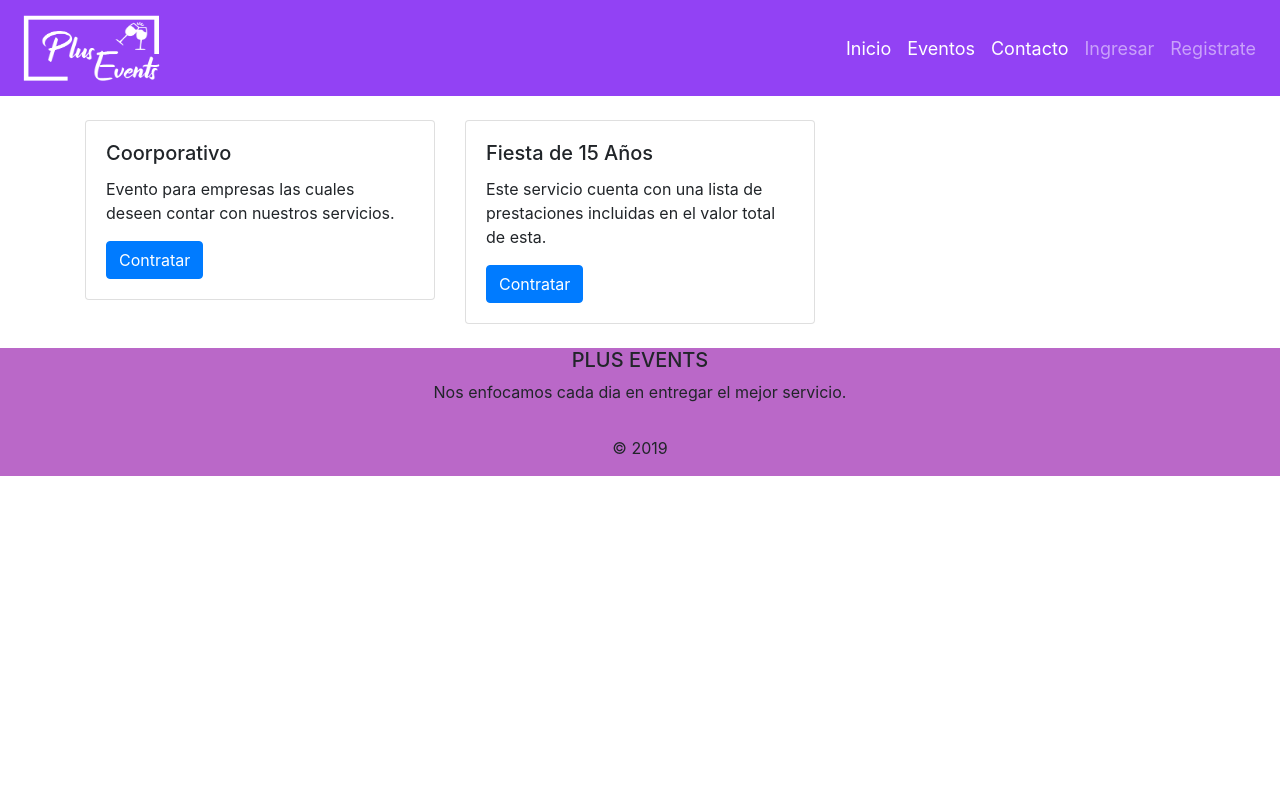
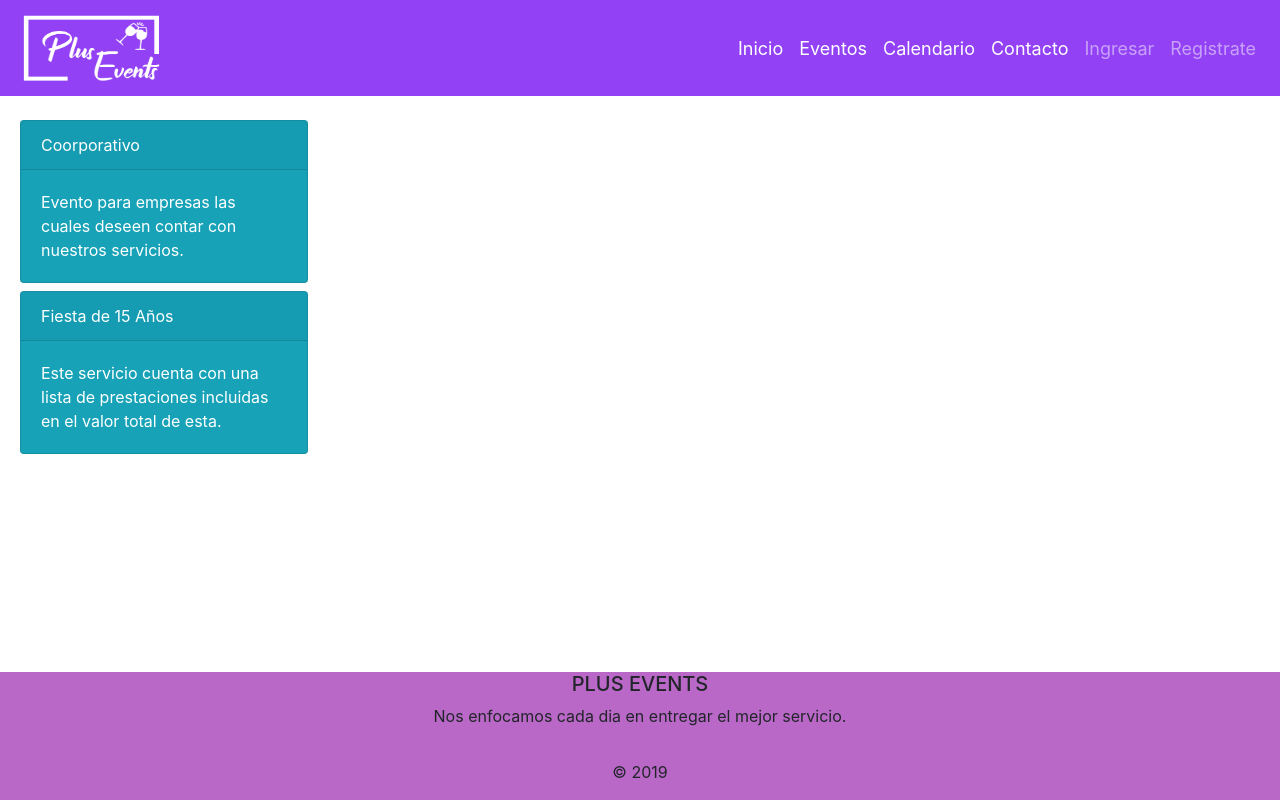
Before and after one commit to Patridiazr/PlusEvents, a Django app: page /productos/ in a window 1280 px wide. Run offline with Django 3.2, Linux system fonts and the light colour scheme; data comes from the database, SQL or seed files in the repository; some libraries are stand-ins or nearby versions.

Commit message:
Revert "refresh"
This reverts commit 1dd2525963a98908da90650d9164768429c21245.

```diff
--- a/registro/models.py
+++ b/registro/models.py
@@ -3,7 +3,7 @@ from django.db import models
 # Create your models here.
 
 class Usuario(models.Model):
-    username = models.CharField(default = "default", max_length = 100)
+    email = models.EmailField(max_length = 250)
     password = models.CharField(max_length = 100)
 
 class Servicio(models.Model):
--- a/registro/serializer.py
+++ b/registro/serializer.py
@@ -5,7 +5,7 @@ from .models import Usuario,Servicio
 class UsuarioSerializer(serializers.HyperlinkedModelSerializer):
     class Meta:
         model = Usuario
-        fields = ('url','username','password')
+        fields = ('url','email','password')
 
 class ServicioSerializer(serializers.HyperlinkedModelSerializer):
     class Meta:
--- a/registro/static/css/estilo.css
+++ b/registro/static/css/estilo.css
@@ -56,13 +56,10 @@ footer{
     background-color: #ba68c8 !important;
     text-align: center;
     bottom: 0;
-    position: relative;
 }
 
 .carta {
-  margin: 0 auto;
-  float: none;
-
+  margin-left: 20px !important;
 }
 
 /* CONTACTO */
--- a/registro/templates/Calendario.html
+++ b/registro/templates/Calendario.html
@@ -24,9 +24,9 @@
             <li class="nav-item active">
               <a class="nav-link" href="{% url 'productos' %}">Eventos</a>
             </li>
-            <!-- <li class="nav-item active">
+            <li class="nav-item active">
               <a class="nav-link" href="{% url 'calendario' %}">Calendario</a>
-            </li> -->
+            </li>
             <li class="nav-item active">
               <a class="nav-link disabled" href="{% url 'contacto' %}">Contacto</a>
             </li>
--- a/registro/templates/Contacto.html
+++ b/registro/templates/Contacto.html
@@ -24,9 +24,9 @@
             <li class="nav-item active">
               <a class="nav-link" href="{% url 'productos' %}">Eventos</a>
             </li>
-            <!-- <li class="nav-item active">
+            <li class="nav-item active">
               <a class="nav-link" href="{% url 'calendario' %}">Calendario</a>
-            </li> -->
+            </li>
             <li class="nav-item active">
               <a class="nav-link disabled" href="{% url 'contacto' %}">Contacto</a>
             </li>
--- a/registro/templates/formulario.html
+++ b/registro/templates/formulario.html
@@ -30,7 +30,7 @@
                       {% csrf_token %}
                         <form>
                           <div class="form-group">
-                            <input type="username" name="username" id="username" class="form-control input-sm" placeholder="Nombre de Usuario" required>
+                            <input type="email" name="email" id="email" class="form-control input-sm" placeholder="Email" required>
                         </div>
 
                         <div class="row">
--- a/registro/templates/index.html
+++ b/registro/templates/index.html
@@ -24,9 +24,9 @@
             <li class="nav-item active">
               <a class="nav-link" href="{% url 'productos' %}">Eventos</a>
             </li>
-            <!-- <li class="nav-item active">
+            <li class="nav-item active">
               <a class="nav-link" href="{% url 'calendario' %}">Calendario</a>
-            </li> -->
+            </li>
             <li class="nav-item active">
               <a class="nav-link disabled" href="{% url 'contacto' %}">Contacto</a>
             </li>
@@ -72,7 +72,7 @@
               <h1 class="text-center" style=background-color:lightpink>Nuestra Vision</h1>
               <h5>Convertirnos en una empresa con un sistema innovador y no solo nacional, destacandonos por brindar</h5>
               <h5>un servicio de calidad. Queremos ser un modelo a imitar que se destaque por su compromiso , con el desarrollo de capital humano al interior del equipo de trabajo y de esta forma poder abordar cada vez mayores desafíos en nuestro rubro.</h5>
-            </div><br><br><br><br><br>
+            </div><br><br><br><br><br><br><br><br>
 <!-- Footer -->
 <footer class="footer" >
 
--- a/registro/templates/login.html
+++ b/registro/templates/login.html
@@ -25,7 +25,7 @@
                                             <form id="Login">
                                                     <div class="form-group">
                                                             <label for="inputEmail"  class="sr-only">email</label>
-                                                            <input type="text" id="username" name="username" class="form-control" placeholder="Nombre de Usuario" required autofocus>
+                                                            <input type="email" id="inputEmail" name="email" class="form-control" placeholder="Email" required autofocus>
                                                     </div>
                                                     <div class="form-group">
                                                             <label for="inputPassword" class="sr-only">Contraseña</label>
--- a/registro/templates/productos.html
+++ b/registro/templates/productos.html
@@ -24,9 +24,9 @@
             <li class="nav-item active">
               <a class="nav-link" href="{% url 'productos' %}">Eventos</a>
             </li>
-            <!-- <li class="nav-item active">
+            <li class="nav-item active">
               <a class="nav-link" href="{% url 'calendario' %}">Calendario</a>
-            </li> -->
+            </li>
             <li class="nav-item active">
               <a class="nav-link " href="{% url 'contacto' %}">Contacto</a>
             </li>
@@ -51,29 +51,21 @@
 
       <!--Carta de productos-->
       {% if servicio %}
-      <div class="container">
-          <div class="row">
       {% for s in servicio %}
-              <div class="col-md-4">
-                <div class="card">
-                  <div class="card-body">
-                    <h5 class="card-title">{{s.nombre}}</h5>
-                    <p class="card-text">{{s.descripcion}}</p>
-                    <a href="#" class="btn btn-primary">Contratar</a>
-                  </div>
-                </div>
-              </div>
+      <div class="card text-white bg-info mb-2 carta" style="max-width: 18rem;">
+          <div class="card-header">{{s.nombre}}</div>
+          <div class="card-body">
+            <p class="card-text">{{s.descripcion}}</p>
+          </div>
+        </div>
       {% endfor %}
-    </div>
-  </div>
       {% else %}
         <h4>No existen registros de servicio</h4>
       {% endif %}
-      <br>
 
 
 
-        <footer class="footer " >
+        <footer class="footer" >
           <!-- Content -->
           <h5 class="text-uppercase">Plus Events</h5>
           <p>Nos enfocamos cada dia en entregar el mejor servicio.</p>
--- a/registro/templates/regservicio.html
+++ b/registro/templates/regservicio.html
@@ -24,9 +24,9 @@
             <li class="nav-item active">
               <a class="nav-link" href="{% url 'productos' %}">Eventos</a>
             </li>
-            <!-- <li class="nav-item active">
+            <li class="nav-item active">
               <a class="nav-link" href="{% url 'calendario' %}">Calendario</a>
-            </li> -->
+            </li>
             <li class="nav-item active">
               <a class="nav-link disabled" href="{% url 'contacto' %}">Contacto</a>
             </li>
--- a/registro/views.py
+++ b/registro/views.py
@@ -38,10 +38,10 @@ def regservicio(request):
 
 #Crear Usuarios
 def crear_U(request):
-    username = request.POST.get('username','')
+    email = request.POST.get('email','')
     password = request.POST.get('password','')
-    usuario = Usuario(username=username, password=password)
-    usu = User(username=username, password=password)
+    usuario = Usuario(email=email, password=password)
+    usu = User(email=email, password=password)
     usuario.save()
     usu.save()
     return redirect('login')
@@ -58,9 +58,9 @@ def crear_S(request):
 
 #LOGIN
 def login_iniciar(request):
-    username = request.POST.get('username', '')
+    email = request.POST.get('email', '')
     password = request.POST.get('password', '')
-    user = authenticate(request, username=username, password=password)
+    user = authenticate(request, email=email, password=password)
     if user is not None:
         auth_login(request, user)
         return HttpResponse('<script>alert("Inicio de sesión correcto.");'+
```
Also changed, not shown: registro/templates/administrador.html (+5 -5 lines), registro/migrations/0009_auto_20190612_1009.py (deleted).
